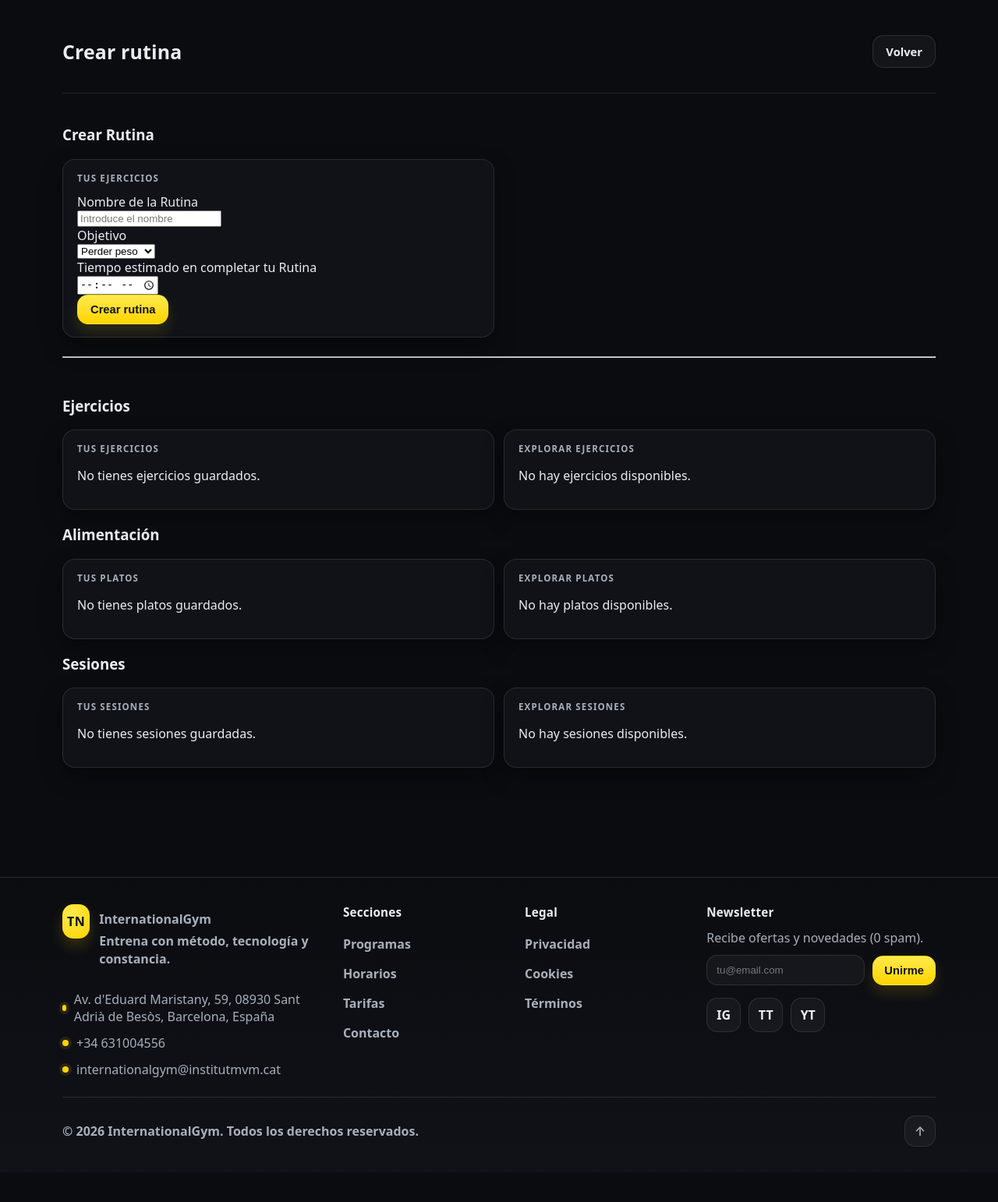
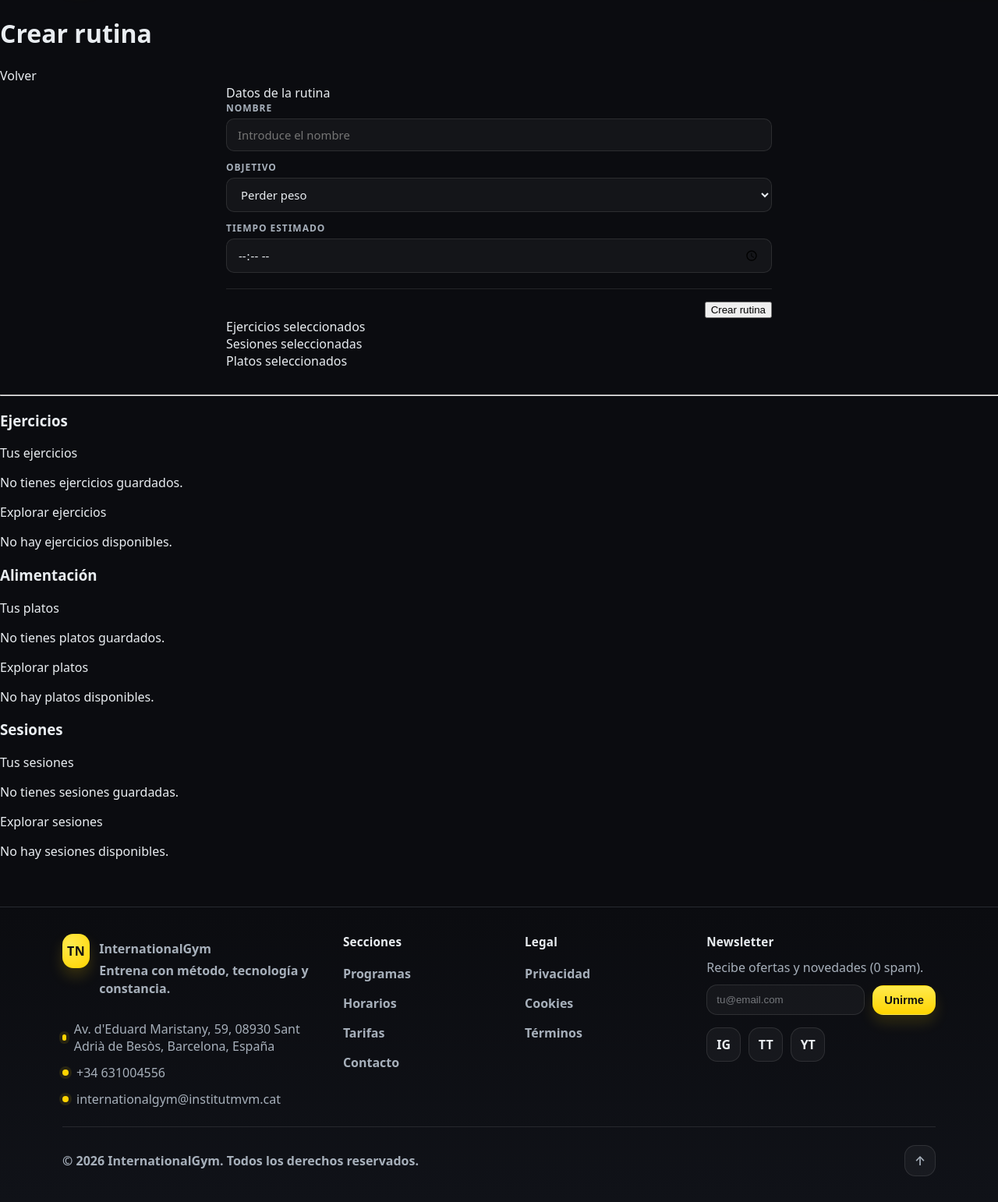
Before and after one commit to MaikelPilligua06/InternationalGym-Xavi-Danylo-Maikel, a PHP site: template proyecto/views/Rutinas/crearRutina.php in a window 1280 px wide. Shown: the part 89-1631 px from the top of the page at 78% size. Before the commit the page ends 1560 px from the top, so only its background shows below. Run offline with PHP 8.4, Linux system fonts and the light colour scheme; the template is opened without the code that fills it, so the values that code supplies are empty; the visitor is signed in with stand-in values (Sample User, id 1).

Commit message:
Rutinas formulario

```diff
--- a/proyecto/scripts/usuario.php
+++ b/proyecto/scripts/usuario.php
@@ -6,5 +6,11 @@
 VALUES ('usuario', 'instiut', '+34 6310042233', 'DNI', '48042187A', 'mvp@institutmvm.cat', '$passwordUsuario', 20, 'masculino', 70, 1.40, 'estabilidad', 'usuario', '2026-02-27', 'default.jpeg')";
 $db->exec($sql);
 echo "Usuario insertado correctamente.";
+$sql = "INSERT INTO UsuarioEntrenador (id_usuario, id_entrenador)
+VALUES (
+  (SELECT id FROM Usuarios WHERE correoElectronico = 'mvp@institutmvm.cat'),
+  (SELECT id FROM Usuarios WHERE correoElectronico = 'mmolina@institutmvm.cat')
+)";
+$db->exec($sql);
 exit;
 ?>
--- a/proyecto/views/Rutinas/crearRutina.php
+++ b/proyecto/views/Rutinas/crearRutina.php
@@ -2,7 +2,6 @@
 <head>
     <meta charset="UTF-8">
     <meta name="viewport" content="width=device-width, initial-scale=1.0">
-    <meta name="author" content="InternationalGYM">
     <title>Crear Rutina — InternationalGYM</title>
     <link rel="icon" href="views/gymFotos/logo.ico" type="image/x-icon">
     <link rel="stylesheet" href="styles.css">
@@ -16,86 +15,125 @@
     <div class="pagina-cabecera">
         <h1>Crear rutina</h1>
         <div class="pagina-acciones">
-            <a href="index.php?controller=Rutinas&action=redirectRutinas" class="boton boton-volver">Volver</a>
+            <a href="index.php?controller=Rutinas&action=volver" class="boton boton-volver"
+               onclick="return confirm('Al volver se borrarán esta rutina que no has guardado')">Volver</a>
         </div>
     </div>
 
-    <section>
-        <h3>Crear Rutina</h3>
-        <div class="dividir">
-            <form action="index.php?controller=Rutinas&action=guardar" method="POST" enctype="multipart/form-data">
+    <div class="rutina-form">
+        <form id="formRutina" action="index.php?controller=Rutinas&action=guardar" method="POST">
             <div class="panel">
-                    <div class="panel-titulo">Tus ejercicios</div>
-                    <label>Nombre de la Rutina</label>
-                    <input class="resumen-elemento-campos" type="text" name="nombreRutina" placeholder="Introduce el nombre">
+                <div class="panel-titulo">Datos de la rutina</div>
+                <div class="rutina-campos">
+                    <div class="campo-grupo">
+                        <label>Nombre</label>
+                        <input type="text" name="nombreRutina" placeholder="Introduce el nombre" required>
+                    </div>
+                    <div class="campo-grupo">
                         <label>Objetivo</label>
-                    <select class="resumen-elemento-campos" name="objetivo">
+                        <select name="objetivo">
                             <option value="perder peso">Perder peso</option>
                             <option value="ganar fuerza">Ganar fuerza</option>
                             <option value="estabilidad">Estabilidad</option>
                         </select>
-                    <label>Tiempo estimado en completar tu Rutina</label>
-                    <input class="resumen-elemento-campos" type="time" name="fechaTiempo">
+                    </div>
+                    <div class="campo-grupo">
+                        <label>Tiempo estimado</label>
+                        <input type="time" name="fechaTiempo">
+                    </div>
+                </div>
 
-                    <?php foreach ($_SESSION['rutina_ejercicios'] as $i => $e) : ?>
-                        <input type="hidden" name="id_ejercicio[]" value="<?= htmlspecialchars($e['id']) ?>">
+                <?php foreach ($_SESSION['rutina_platos']  as $p) : ?>
+                    <input type="hidden" name="id_plato[]"  value="<?= htmlspecialchars($p['id']) ?>">
                 <?php endforeach; ?>
-                    <?php foreach ($_SESSION['rutina_platos'] as $i => $e) : ?>
-                        <input type="hidden" name="id_plato[]" value="<?= htmlspecialchars($e['id']) ?>">
-                    <?php endforeach; ?>
-                    <?php foreach ($_SESSION['rutina_sesiones'] as $i => $e) : ?>
-                        <input type="hidden" name="id_sesion[]" value="<?= htmlspecialchars($e['id']) ?>">
+                <?php foreach ($_SESSION['rutina_sesiones'] as $s) : ?>
+                    <input type="hidden" name="id_sesion[]" value="<?= htmlspecialchars($s['id']) ?>">
                 <?php endforeach; ?>
 
+                <div class="rutina-form-acciones">
                     <button class="boton boton-principal">Crear rutina</button>
                 </div>
-            </form>
+            </div>
 
             <!-- Ejercicios seleccionados -->
+            <?php if (!empty($_SESSION['rutina_ejercicios'])) : ?>
+                <div class="panel">
+                    <div class="panel-titulo">Ejercicios seleccionados</div>
+                    <div class="rutina-seleccionados">
                         <?php foreach ($_SESSION['rutina_ejercicios'] as $i => $e) : ?>
                             <div class="resumen-elemento">
+                                <input type="hidden" name="id_ejercicio[]" value="<?= htmlspecialchars($e['id']) ?>">
                                 <div class="resumen-elemento-cabecera">
-                        <h3>Ejercicios Seleccionados</h3>
                                     <span><?= htmlspecialchars($e['nombreEjercicio']) ?></span>
-                        <span class="elemento-calorias"><?= $e['calorias'] ?> kcal</span>
-                        <a href="index.php?controller=Rutinas&action=quitarEjercicio&index=<?= $i ?>" class="boton-quitar">Quitar</a>
+                                    <span class="elemento-calorias"><?= htmlspecialchars($e['calorias']) ?> kcal</span>
                                 </div>
                                 <div class="resumen-elemento-campos">
-                        <input type="number" name="series" placeholder="Series"/>
-                        <input type="number" name="repeticiones" placeholder="Reps"/>
-                        <input type="number" name="peso" placeholder="Kg"/>
+                                    <div class="campo-input-grupo">
+                                        <input type="number" name="series[]"       placeholder="0" min="1" max="100" required>
+                                        <label>Series</label>
+                                    </div>
+                                    <div class="campo-input-grupo">
+                                        <input type="number" name="repeticiones[]" placeholder="0" min="1" max="100" required>
+                                        <label>Reps</label>
+                                    </div>
+                                    <div class="campo-input-grupo">
+                                        <input type="number" name="peso[]"         placeholder="0" min="0" max="500" required>
+                                        <label>Kg</label>
                                     </div>
                                 </div>
+                                <a href="index.php?controller=Rutinas&action=quitarEjercicio&index=<?= $i ?>"
+                                   class="boton-quitar">Quitar</a>
+                            </div>
                         <?php endforeach; ?>
+                    </div>
+                </div>
+            <?php endif; ?>
 
             <!-- Sesiones seleccionadas -->
             <?php if (!empty($_SESSION['rutina_sesiones'])) : ?>
+                <div class="panel">
+                    <div class="panel-titulo">Sesiones seleccionadas</div>
+                    <div class="rutina-seleccionados">
                         <?php foreach ($_SESSION['rutina_sesiones'] as $i => $s) : ?>
                             <div class="resumen-elemento">
+                                <div class="resumen-elemento-cabecera">
                                     <span><?= htmlspecialchars($s['nombreClase']) ?></span>
-                        <span class="elemento-calorias"><?= $s['calorias'] ?> kcal</span>
-                        <a href="index.php?controller=Rutinas&action=quitarSesion&index=<?= $i ?>" class="boton-quitar">Quitar</a>
+                                    <span class="elemento-calorias"><?= htmlspecialchars($s['calorias']) ?> kcal</span>
+                                </div>
+                                <a href="index.php?controller=Rutinas&action=quitarSesion&index=<?= $i ?>"
+                                   class="boton-quitar">Quitar</a>
                             </div>
                         <?php endforeach; ?>
+                    </div>
+                </div>
+            <?php endif; ?>
 
             <!-- Platos seleccionados -->
             <?php if (!empty($_SESSION['rutina_platos'])) : ?>
+                <div class="panel">
+                    <div class="panel-titulo">Platos seleccionados</div>
+                    <div class="rutina-seleccionados">
                         <?php foreach ($_SESSION['rutina_platos'] as $i => $p) : ?>
                             <div class="resumen-elemento">
+                                <div class="resumen-elemento-cabecera">
                                     <span><?= htmlspecialchars($p['nombrePlato']) ?></span>
-                            <span class="elemento-calorias"><?= $p['calorias'] ?> kcal</span>
-                            <a href="index.php?controller=Rutinas&action=quitarPlato&index=<?= $i ?>" class="boton-quitar">Quitar</a>
+                                    <span class="elemento-calorias"><?= htmlspecialchars($p['calorias']) ?> kcal</span>
+                                </div>
+                                <a href="index.php?controller=Rutinas&action=quitarPlato&index=<?= $i ?>"
+                                   class="boton-quitar">Quitar</a>
                             </div>
                         <?php endforeach; ?>
+                    </div>
+                </div>
             <?php endif; ?>
-            <?php endif; ?>
+
+        </form>
     </div>
-    </section>
 
-    <hr/><br/>
+    <hr>
 
     <section>
-        <h3>Ejercicios</h3>
+        <h3 class="panel-titulo">Ejercicios</h3>
         <div class="dividir">
             <div class="panel">
                 <div class="panel-titulo">Tus ejercicios</div>
@@ -109,10 +147,10 @@
                                 </a>
                             </div>
                             <form method="POST" action="index.php?controller=Rutinas&action=agregarEjercicio">
-                                <input type="hidden" name="id"              value="<?= htmlspecialchars($ejercicio->id)?>">
+                                <input type="hidden" name="id"              value="<?= htmlspecialchars($ejercicio->id) ?>">
                                 <input type="hidden" name="nombreEjercicio" value="<?= htmlspecialchars($ejercicio->nombreEjercicio) ?>">
+                                <input type="hidden" name="calorias"        value="<?= htmlspecialchars($ejercicio->calorias) ?>">
                                 <input type="hidden" name="descripcion"     value="<?= htmlspecialchars($ejercicio->descripcion) ?>">
-                                <input type="hidden" name="calorias"        value="<?= htmlspecialchars($ejercicio->calorias) ?>">
                                 <input type="hidden" name="foto"            value="<?= htmlspecialchars($ejercicio->foto) ?>">
                                 <button type="submit" class="boton boton-principal">Añadir</button>
                             </form>
@@ -122,7 +160,6 @@
                     <p>No tienes ejercicios guardados.</p>
                 <?php endif; ?>
             </div>
-
             <div class="panel">
                 <div class="panel-titulo">Explorar ejercicios</div>
                 <?php if (!empty($todoslosEjercicios)) : ?>
@@ -137,8 +174,8 @@
                             <form method="POST" action="index.php?controller=Rutinas&action=agregarEjercicio">
                                 <input type="hidden" name="id"              value="<?= $ejercicio->id ?>">
                                 <input type="hidden" name="nombreEjercicio" value="<?= htmlspecialchars($ejercicio->nombreEjercicio) ?>">
+                                <input type="hidden" name="calorias"        value="<?= $ejercicio->calorias ?>">
                                 <input type="hidden" name="descripcion"     value="<?= htmlspecialchars($ejercicio->descripcion) ?>">
-                                <input type="hidden" name="calorias"        value="<?= $ejercicio->calorias ?>">
                                 <input type="hidden" name="foto"            value="<?= htmlspecialchars($ejercicio->foto) ?>">
                                 <button type="submit" class="boton boton-principal">Añadir</button>
                             </form>
@@ -149,29 +186,24 @@
                 <?php endif; ?>
             </div>
         </div>
-    </section>
 
-    <section id="seccion-alimentacion">
-        <h3>Alimentación</h3>
+        <h3 class="panel-titulo">Alimentación</h3>
         <div class="dividir">
             <div class="panel">
                 <div class="panel-titulo">Tus platos</div>
                 <?php if (!empty($usuarioAlimentacion)) : ?>
                     <?php foreach ($usuarioAlimentacion as $plato) : ?>
                         <div class="fila-elemento">
-                            <div>
                             <a href="index.php?controller=Alimentacion&action=verPlato&id=<?= $plato->id ?>">
                                 <div class="elemento-nombre"><?= htmlspecialchars($plato->nombrePlato) ?></div>
                                 <div class="elemento-meta"><?= $plato->calorias ?> kcal · <?= $plato->proteinas ?>g prot.</div>
                             </a>
-                            </div>
                         </div>
                     <?php endforeach; ?>
                 <?php else : ?>
                     <p>No tienes platos guardados.</p>
                 <?php endif; ?>
             </div>
-
             <div class="panel">
                 <div class="panel-titulo">Explorar platos</div>
                 <?php if (!empty($todosLosPlatos)) : ?>
@@ -185,9 +217,9 @@
                             </div>
                             <form method="POST" action="index.php?controller=Rutinas&action=agregarPlato">
                                 <input type="hidden" name="id"            value="<?= $plato->id ?>">
+                                <input type="hidden" name="nombrePlato"   value="<?= htmlspecialchars($plato->nombrePlato) ?>">
                                 <input type="hidden" name="objetivo"      value="<?= htmlspecialchars($plato->objetivo) ?>">
                                 <input type="hidden" name="calorias"      value="<?= $plato->calorias ?>">
-                                <input type="hidden" name="nombrePlato"   value="<?= htmlspecialchars($plato->nombrePlato) ?>">
                                 <input type="hidden" name="descripcion"   value="<?= htmlspecialchars($plato->descripcion) ?>">
                                 <input type="hidden" name="proteinas"     value="<?= $plato->proteinas ?>">
                                 <input type="hidden" name="carbohidratos" value="<?= $plato->carbohidratos ?>">
@@ -202,10 +234,8 @@
                 <?php endif; ?>
             </div>
         </div>
-    </section>
 
-    <section id="seccion-sesiones">
-        <h3>Sesiones</h3>
+        <h3 class="panel-titulo">Sesiones</h3>
         <div class="dividir">
             <div class="panel">
                 <div class="panel-titulo">Tus sesiones</div>
@@ -228,7 +258,7 @@
                                 <input type="hidden" name="descripcion"   value="<?= htmlspecialchars($sesion->descripcion) ?>">
                                 <input type="hidden" name="calorias"      value="<?= $sesion->calorias ?>">
                                 <input type="hidden" name="foto"          value="<?= htmlspecialchars($sesion->foto) ?>">
-                                <button type="submit" class="boton boton-principal">Añadir a tu Rutina</button>
+                                <button type="submit" class="boton boton-principal">Añadir</button>
                             </form>
                         </div>
                     <?php endforeach; ?>
@@ -236,7 +266,6 @@
                     <p>No tienes sesiones guardadas.</p>
                 <?php endif; ?>
             </div>
-
             <div class="panel">
                 <div class="panel-titulo">Explorar sesiones</div>
                 <?php if (!empty($todasLasSesiones)) : ?>
@@ -258,9 +287,8 @@
                                 <input type="hidden" name="descripcion"   value="<?= htmlspecialchars($sesion->descripcion) ?>">
                                 <input type="hidden" name="calorias"      value="<?= $sesion->calorias ?>">
                                 <input type="hidden" name="foto"          value="<?= htmlspecialchars($sesion->foto) ?>">
-                                <button type="submit" class="boton boton-principal">Añadir a tu Rutina</button>
+                                <button type="submit" class="boton boton-principal">Añadir</button>
                             </form>
-                            <button type="submit" class="boton boton-principal">Añadir a tus preferencias</button>
                         </div>
                     <?php endforeach; ?>
                 <?php else : ?>
--- a/proyecto/views/Rutinas/rutinas.css
+++ b/proyecto/views/Rutinas/rutinas.css
@@ -1,135 +1,124 @@
-.pagina {
-    width: min(var(--tn-max), calc(100% - 32px));
+.rutina-form {
+    max-width: 700px;
     margin-inline: auto;
-    padding: 2rem 0 5rem;
+    margin-bottom: 2rem;
 }
-.pagina-cabecera {
+.rutina-campos {
     display: flex;
-    align-items: center;
-    justify-content: space-between;
-    gap: 16px;
-    margin-bottom: 2.5rem;
-    padding-bottom: 1.25rem;
-    border-bottom: 1px solid var(--tn-border);
+    flex-direction: column;
+    gap: 12px;
+    margin-bottom: 1.25rem;
 }
-.pagina-cabecera h1 {
-    font-size: 1.55rem;
-    font-weight: 800;
-    letter-spacing: .2px;
-    color: var(--tn-text);
+.campo-grupo {
+    display: flex;
+    flex-direction: column;
+    gap: 5px;
 }
-.pagina-acciones { display: flex; gap: 10px; }
-.boton {
-    display: inline-flex;
-    align-items: center;
-    justify-content: center;
-    gap: 8px;
-    padding: 10px 16px;
-    border-radius: 14px;
-    font-weight: 800;
-    font-size: .92rem;
-    border: 1px solid transparent;
-    transition: .18s ease;
-    white-space: nowrap;
-    cursor: pointer;
-    text-decoration: none;
-}
-.boton-principal {
-    background: linear-gradient(180deg, var(--tn-yellow-2), var(--tn-yellow));
-    color: #111;
-    box-shadow: 0 10px 18px rgba(255,212,0,.14);
-}
-.boton-volver {
-    background: rgba(255,255,255,.04);
-    border-color: var(--tn-border);
-    color: var(--tn-text);
-}
-.dividir {
-    display: grid;
-    grid-template-columns: 1fr 1fr;
-    gap: 12px;
-}
-@media (max-width: 640px) { .dividir { grid-template-columns: 1fr; } }
-.panel {
-    background: var(--tn-bg-2);
-    border: 1px solid var(--tn-border);
-    border-radius: var(--tn-radius);
-    padding: 16px 18px;
-    box-shadow: var(--tn-shadow);
-}
-.panel-titulo {
-    font-size: .72rem;
+.campo-grupo label {
+    font-size: .75rem;
     font-weight: 800;
     text-transform: uppercase;
-    letter-spacing: .1em;
+    letter-spacing: .08em;
     color: var(--tn-muted);
-    margin-bottom: 12px;
 }
-.fila-elemento {
+.campo-grupo input,
+.campo-grupo select {
+    width: 100%;
+    padding: 10px 14px;
+    background: rgba(255,255,255,.04);
+    border: 1px solid var(--tn-border);
+    border-radius: 10px;
+    color: var(--tn-text);
+    font-family: var(--tn-font);
+    font-size: .93rem;
+    box-sizing: border-box;
+    transition: border-color .18s ease;
+}
+.campo-grupo input:focus,
+.campo-grupo select:focus {
+    outline: none;
+    border-color: var(--tn-yellow);
+    box-shadow: 0 0 0 3px rgba(255,212,0,.1);
+}
+.rutina-form-acciones {
     display: flex;
-    align-items: center;
-    justify-content: space-between;
-    gap: 10px;
-    padding: 9px 0;
-    border-bottom: 1px solid var(--tn-border);
+    justify-content: flex-end;
+    padding-top: 1rem;
+    border-top: 1px solid var(--tn-border);
 }
-.elemento-nombre {
-    font-size: 14px;
-    font-weight: 600;
-    white-space: nowrap;
-    overflow: hidden;
-    text-overflow: ellipsis;
-    transition: color .18s ease;
-}
-.elemento-meta {
-    font-size: 12px;
-    color: var(--tn-muted);
-    margin-top: 1px;
+.rutina-seleccionados {
+    display: flex;
+    flex-direction: column;
+    gap: 8px;
 }
 .resumen-elemento {
     display: flex;
     align-items: center;
-    justify-content: space-between;
-    gap: 10px;
+    gap: 14px;
     background: var(--tn-bg-2);
     border: 1px solid var(--tn-border);
-    border-radius: 10px;
-    padding: 10px 14px;
-    font-size: .9rem;
-    font-weight: 600;
+    border-radius: 12px;
+    padding: 14px 16px;
 }
 .resumen-elemento-cabecera {
     display: flex;
     flex-direction: column;
-    gap: 2px;
+    gap: 3px;
     flex: 1;
+    min-width: 0;
 }
 .resumen-elemento-cabecera span:first-child {
-    font-weight: 600;
+    font-size: .95rem;
+    font-weight: 700;
     color: var(--tn-text);
 }
 .elemento-calorias {
     font-size: .82rem;
     color: var(--tn-muted);
-    font-weight: 400;
 }
 .resumen-elemento-campos {
     display: flex;
-    gap: 8px;
+    gap: 6px;
+    align-items: center;
 }
-.resumen-elemento input[type="number"] {
-    width: 65px;
-    padding: 5px 8px;
+.resumen-elemento-campos{
+    width: 62px;
+    padding: 6px 8px;
     background: rgba(255,255,255,.04);
     border: 1px solid var(--tn-border);
     border-radius: 8px;
     color: var(--tn-text);
     font-family: var(--tn-font);
-    font-size: .85rem;
+    font-size: .83rem;
+    text-align: center;
+}
+.resumen-elemento-campos  {
+    outline: none;
+    border-color: var(--tn-yellow);
+}
+.campo-input-grupo {
+    display: flex;
+    flex-direction: column;
+    align-items: center;
+    gap: 2px;
+}
+.campo-input-grupo label {
+    font-size: .7rem;
+    color: var(--tn-muted);
+    font-weight: 700;
+    text-transform: uppercase;
 }
 .boton-quitar {
-    font-size: .8rem;
+    font-size: .78rem;
     font-weight: 700;
     color: #ff5c3a;
+    background: none;
+    border: none;
+    cursor: pointer;
+    padding: 0;
     white-space: nowrap;
+    transition: opacity .18s ease;
+    flex-shrink: 0;
+    text-decoration: none;
 }
+.boton-quitar:hover { opacity: .7; }
--- /dev/null
+++ b/proyecto/views/Rutinas/rutinasEditar.php
@@ -0,0 +1 @@
+<?php
--- /dev/null
+++ b/proyecto/views/Rutinas/rutinasInfo.php
@@ -0,0 +1 @@
+<?php
```
Also changed, not shown: proyecto/controllers/RutinasController.php (+15 -6 lines), proyecto/models/RutinasModel.php (+24 -7 lines), 1 other file. Lines whose indentation alone changed are shown as unchanged.
